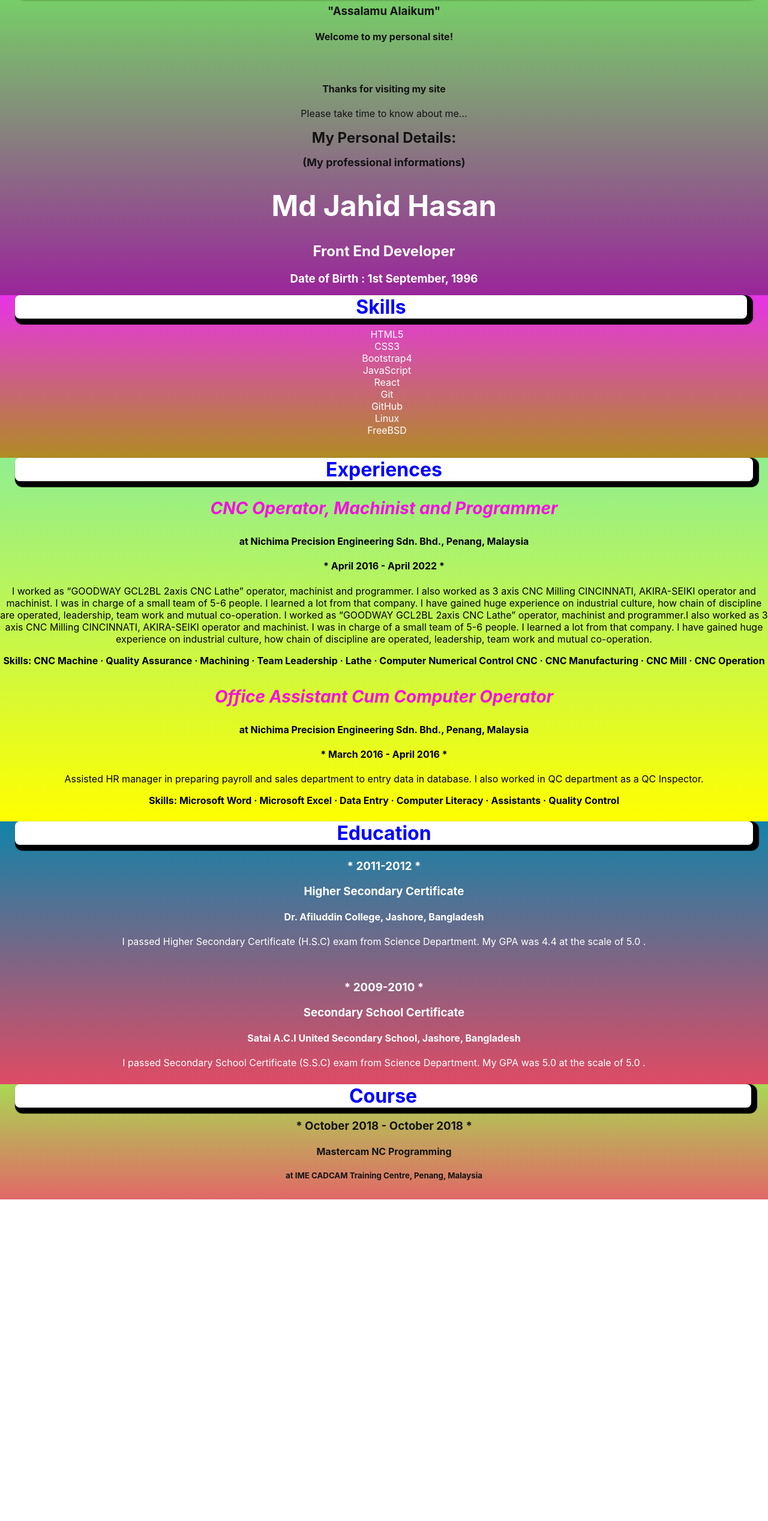
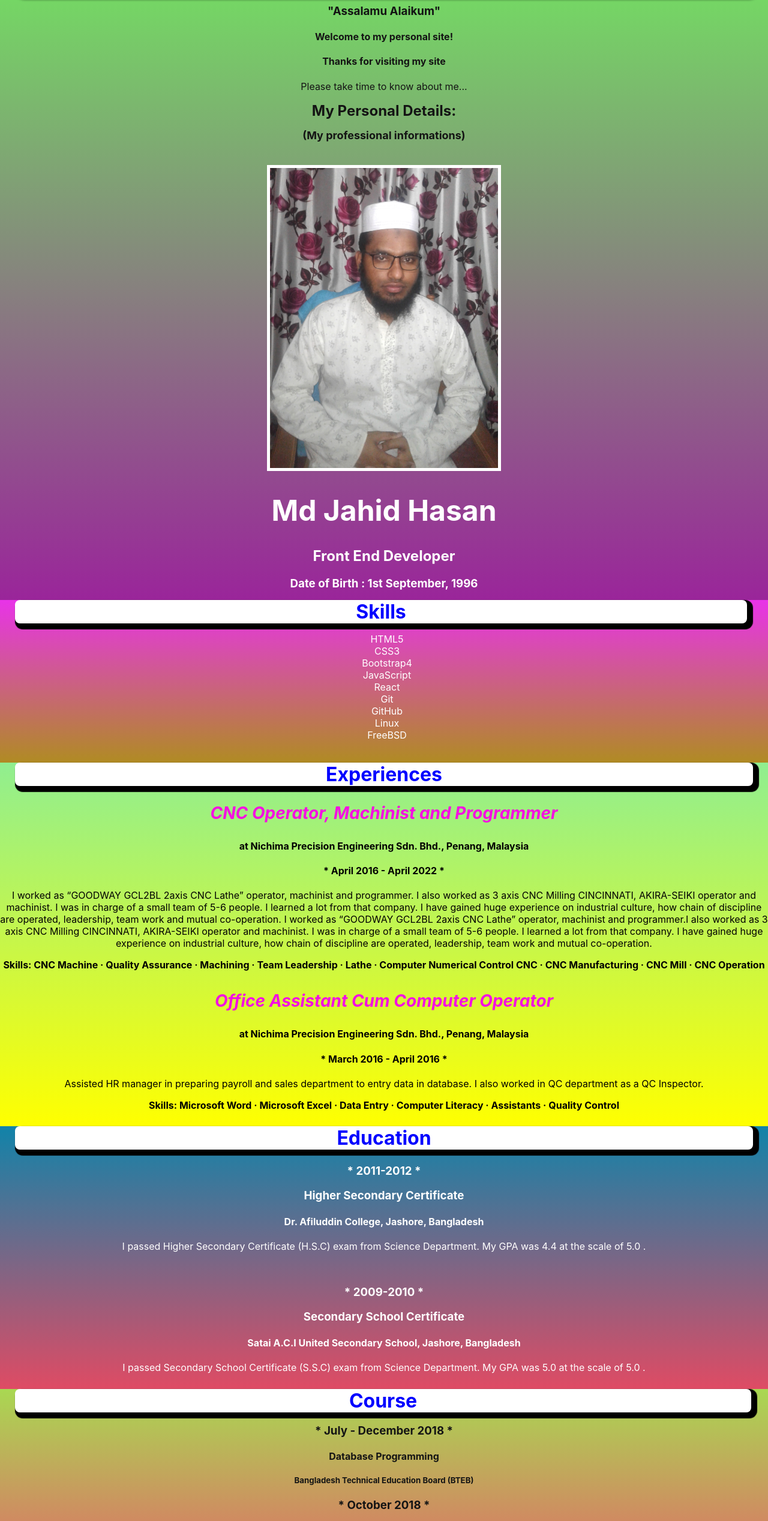
Before and after one commit to hmjahid/My-First-React-App, a React (Create React App) app: page / in a window 1280 px wide. Shown: the part 51-2586 px from the top of the page at 60% size. Before the commit the page ends 2050 px from the top, so only its background shows below. Built offline with nearby package versions, Linux system fonts and the light colour scheme; the HTML template or start-up script is replaced by a standard one.

Commit message:
Update App.css, App.js, Course.jsx & Add  Photo

```diff
--- a/src/App.css
+++ b/src/App.css
@@ -64,5 +64,5 @@
 
 marquee {
   font-weight: bold;
-  color: rgb(200, 20, 164);
+  color: rgb(255, 255, 255);
 }
--- a/src/App.js
+++ b/src/App.js
@@ -6,6 +6,8 @@ import Skills from './components/Skills';
 import Experience from './components/Experience';
 import Education from './components/Education';
 import Course from './components/Course';
+import MdJahidHasan from './components/MdJahidHasan.jpg'
+import { height } from '@mui/system';
 
 function App() {
   const dateOfBirth = "1st September, 1996"
@@ -15,10 +17,11 @@ function App() {
     <div className='Intro'>
       <Starter/>
       <Greetings/>
-      <marquee behavior="" direction="">***Development Of This Site On Going***</marquee>
       <Introduction/>
       <Header/>
       <SubHeader/>
+      <marquee behavior="" direction="">***Development Of This Site On Going***</marquee>
+      <img src={MdJahidHasan} alt="Md Jahid Hasan" style={{height: "500px", width: "380px", border: "5px solid white"}}/>
       <h1 id='Name'>Md Jahid Hasan</h1>
       <h2 className='Profession'>Front End Developer</h2>
       <h3 className='dateOfBirth'>Date of Birth : {dateOfBirth}</h3>
--- a/src/components/Course.jsx
+++ b/src/components/Course.jsx
@@ -4,9 +4,13 @@ const Course = () => {
   return (
     <div className="Course">
         <h2 className="CourseHeading">Course</h2>
-        <h3> * October 2018 - October 2018 *</h3>
+        <h3> * July - December 2018 *</h3>
+        <h4>Database Programming</h4>
+        <h5>Bangladesh Technical Education Board (BTEB)</h5>
+
+        <h3> * October 2018 *</h3>
         <h4>Mastercam NC Programming</h4>
-        <h5>at IME CADCAM Training Centre, Penang, Malaysia</h5>
+        <h5>IME CADCAM Training Centre, Penang, Malaysia</h5>
     </div>
   );
 }
```
Also changed, not shown: src/components/MdJahidHasan.jpg (added), 12 other files (tests, documents, lock files or other folders).
